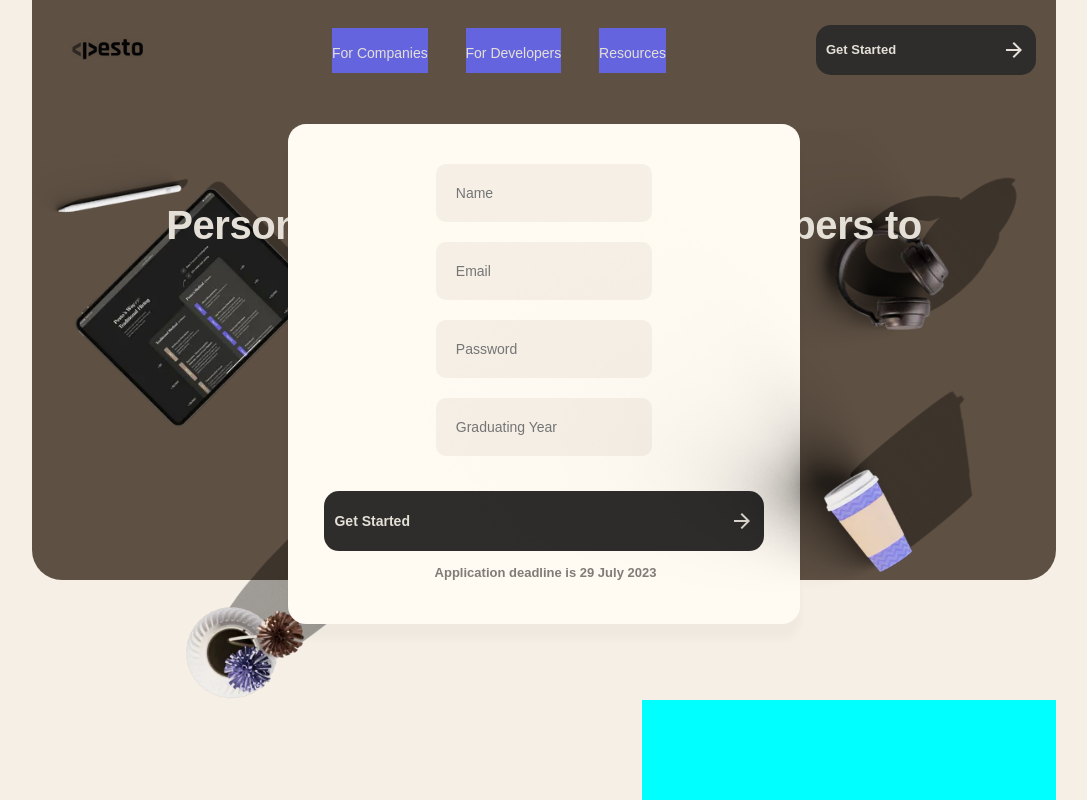
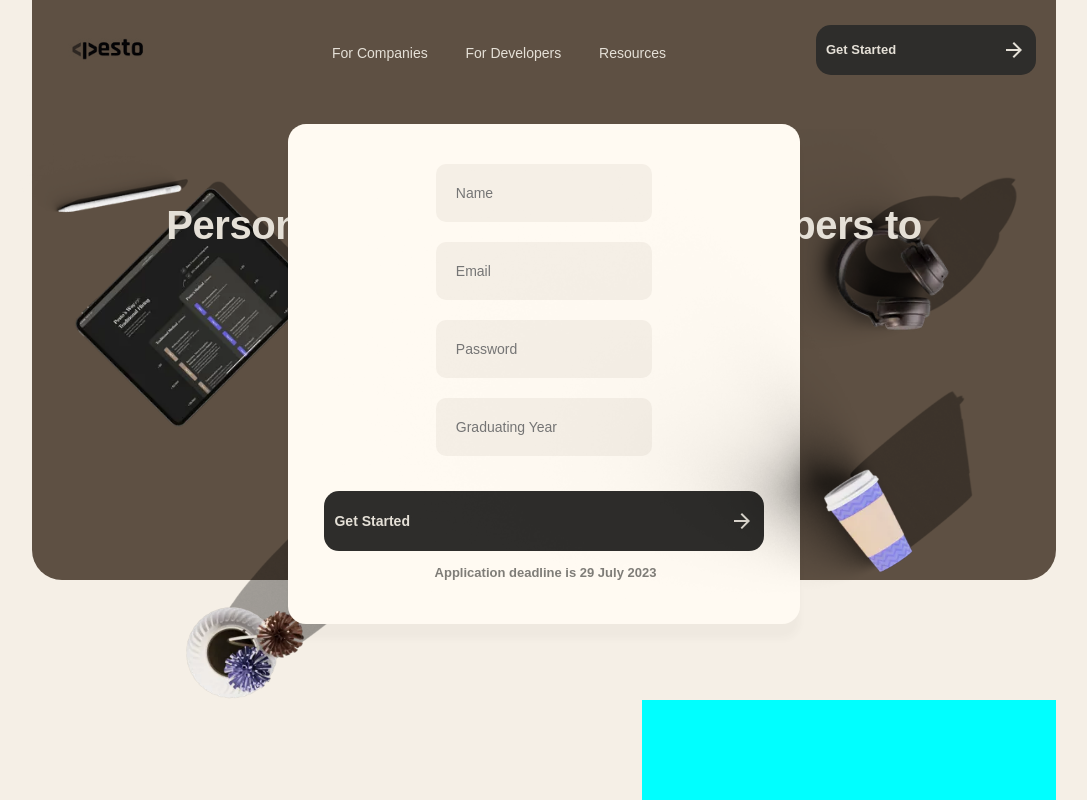
Before and after one commit to codeomi/Pesto-clone, a React (Create React App) app: page / in a window 1280 px wide. Shown: the top 800 px of the page, without its empty margins (96-1183 px from the left). Built offline with nearby package versions, Linux system fonts and the light colour scheme.

Commit message:
animation added in navbar

```diff
--- a/src/components/layout/navbar.scss
+++ b/src/components/layout/navbar.scss
@@ -13,12 +13,12 @@
   flex-direction: row;
   justify-content: space-between;
   align-items: center;
-  max-width:80vw;
+  max-width: 80vw;
   overflow: hidden;
   width: 100%;
   height: 100px;
   margin: auto;
-  background-color:#5e5043;
+  background-color: #5e5043;
 }
 
 .logo-container {
@@ -33,28 +33,64 @@
   margin-bottom: 100px;
 }
 
-.li-items-container{
+.li-items-container {
   display: flex;
   flex-direction: row;
   width: 40%;
   justify-content: space-evenly;
 }
 
-.li-items-container>div{
+.li-items-container > div {
   font-size: 14px;
   font-family: $hoves-font;
   color: rgb(229, 224, 215);
   font-weight: 500;
-    background-color: #6464df;
+  // background-color: #6464df;
   height: 30px;
   margin: auto 0;
   padding-top: 15px;
   text-align: center;
+  overflow: hidden;
+  position: relative;
+  cursor: pointer;
 }
 
+.li-item::before {
+  content: "";
+  width: 0;
+  position: absolute;
+  z-index: 999;
+  height: inherit;
+  left: 0;
+  bottom: 0;
+  transition: all 0.5s cubic-bezier(0.19, 1, 0.22, 1);
+  border: none;
+}
 
+.li-item:hover::before {
+  width: 100%;
+  border-bottom: 1px solid #e6c1a1;
+}
+.li-item::after {
+  content: "";
+  width: 0;
+  position: absolute;
+  z-index: 999;
+  height: inherit;
+  left: 0;
+  bottom: 0;
+  transition: all 0.5s cubic-bezier(0.19, 1, 0.22, 1);
+  border: none;
+  border-width: 1px;
+  transition-delay: 100ms;
+}
 
-.navbar-btn{
+.li-item:hover::after {
+  width: 100%;
+  border-bottom: 1px solid #6464df;
+}
+
+.navbar-btn {
   @include black-btn();
   height: 30px;
   width: 200px;
```
Lines whose indentation alone changed are shown as unchanged.
